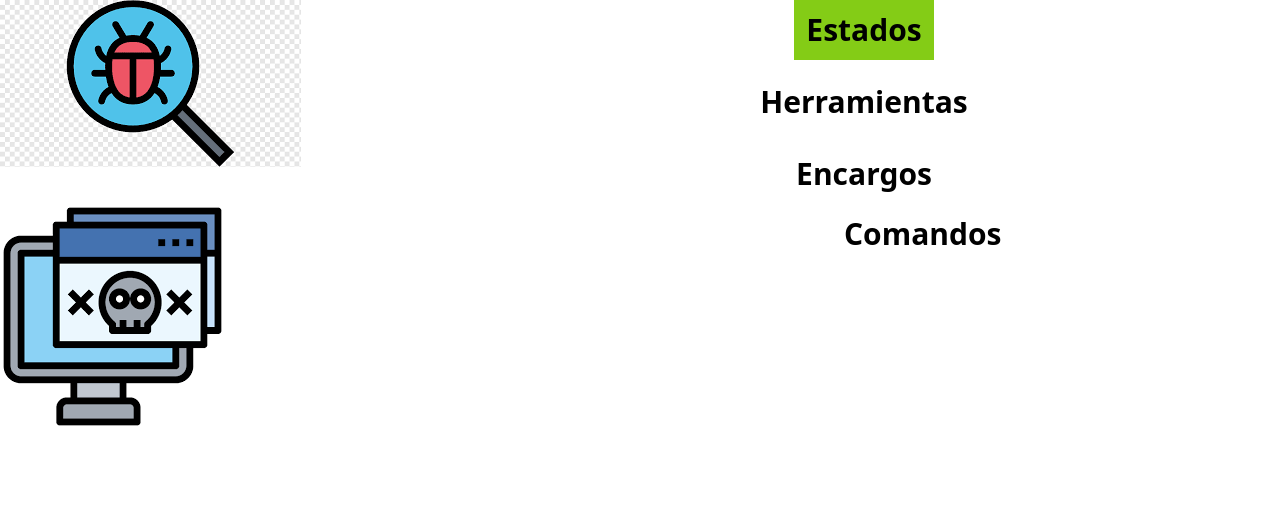
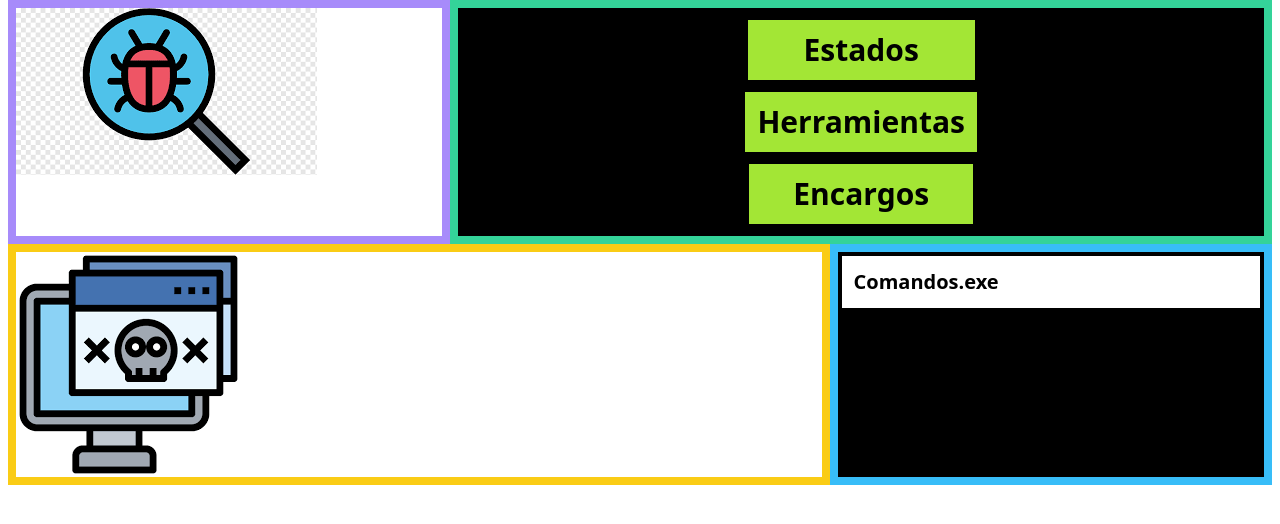
Before and after one commit to Dac099/codicon-game, a website: page index.html in a window 1280 px wide. Drawn offline with nearby package versions, Linux system fonts and the light colour scheme; a web font is replaced by a local one.

Commit message:
vista hub

```diff
--- a/index.html
+++ b/index.html
@@ -5,27 +5,32 @@
   <meta name="viewport" content="width=device-width, initial-scale=1.0">
   <title>Document</title>
   <link rel="stylesheet" href="./styles/hack.css">
+  <link rel="preconnect" href="https://fonts.googleapis.com">
+<link rel="preconnect" href="https://fonts.gstatic.com" crossorigin>
+<link href="https://fonts.googleapis.com/css2?family=Inter&family=Kanit:wght@300&family=Mulish:wght@300&family=Rethink+Sans&family=Roboto:ital@1&display=swap" rel="stylesheet">
   <script src="https://cdn.tailwindcss.com"></script>
 </head>
 <body>
   <main>
     <section>
-      <div id="fondo">
-        <div>
+      <div class="mx-2"
+      id="fondo">
+        <div class="border-violet-400 border-8">
           <img src="./descarga.png" alt="Fondo">
         </div>
-        <div class="flex flex-col justify-center items-center gap-3">
-          <h2 class="text-black text-3xl font-bold p-3 bg-lime-500">Estados</h2>
-          <h2 class="text-black text-3xl font-bold p-3">Herramientas</h2>
-          <h2 class="text-black text-3xl font-bold p-3">Encargos</h2>
+        <div class="flex flex-col justify-center items-center gap-3 p-3 bg-black border-emerald-400 border-8">
+          <h2 class="text-black text-3xl font-bold p-3 bg-lime-400 px-14">Estados</h2>
+          <h2 class="text-black text-3xl font-bold p-3 bg-lime-400">Herramientas</h2>
+          <h2 class="text-black text-3xl font-bold p-3 bg-lime-400 px-11">Encargos</h2>
         </div>
       </div>
-        <div id="comandos">
-          <div>
+        <div class="mx-2"
+        id="comandos">
+          <div class="border-yellow-400 border-8">
             <img src="./descarga (1).png" alt="">
           </div>
-          <div>
-            <h2 class="text-black text-3xl font-bold p-3">Comandos</h2>
+          <div class="bg-black border-sky-400 border-8">
+            <p class="text-black text-xl font-bold p-3 bg-white m-1">Comandos.exe</p>
           </div>
       </div>
     </section>
```
Also changed, not shown: styles/hack.css (line endings or trailing spaces).
